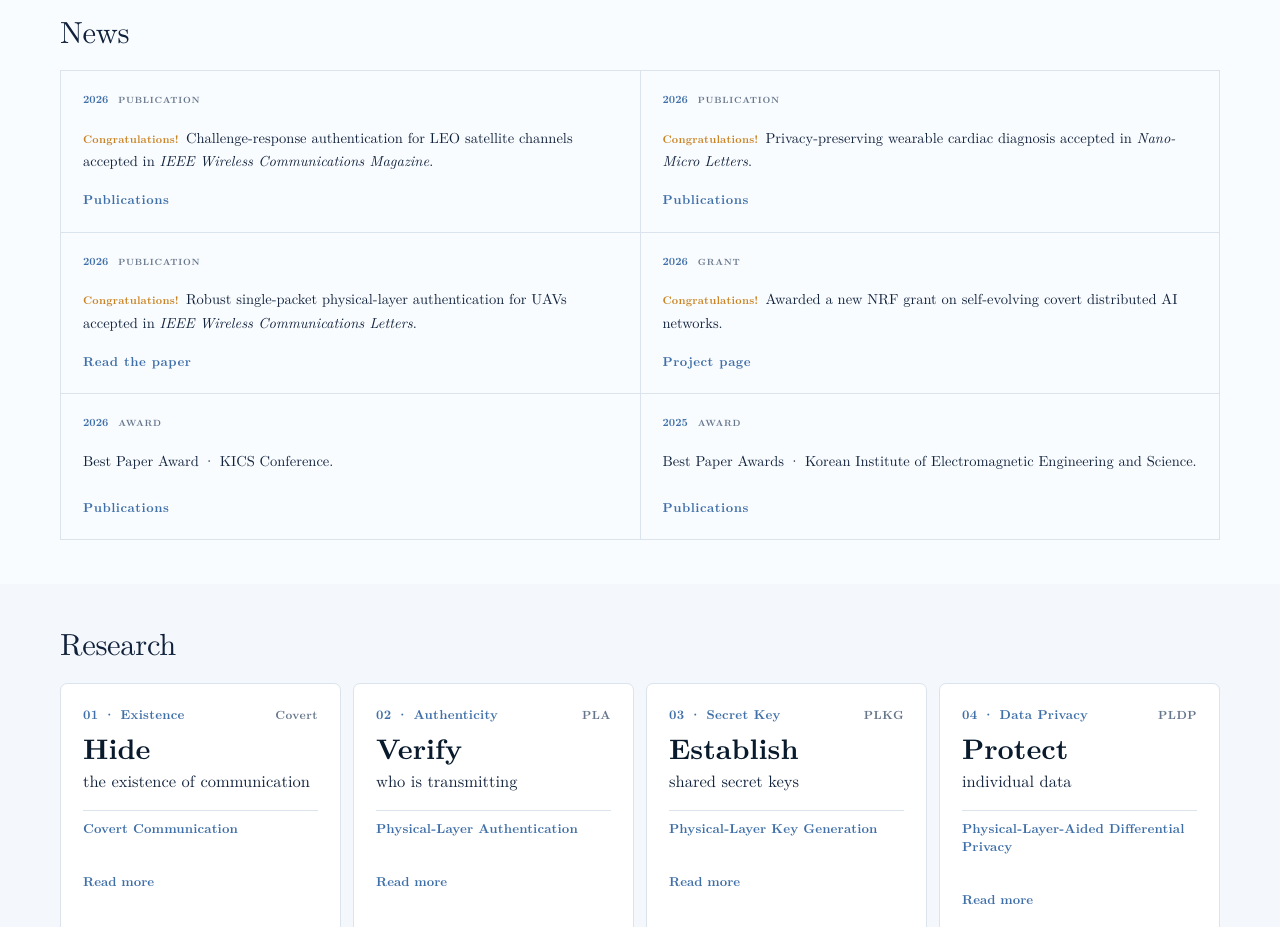
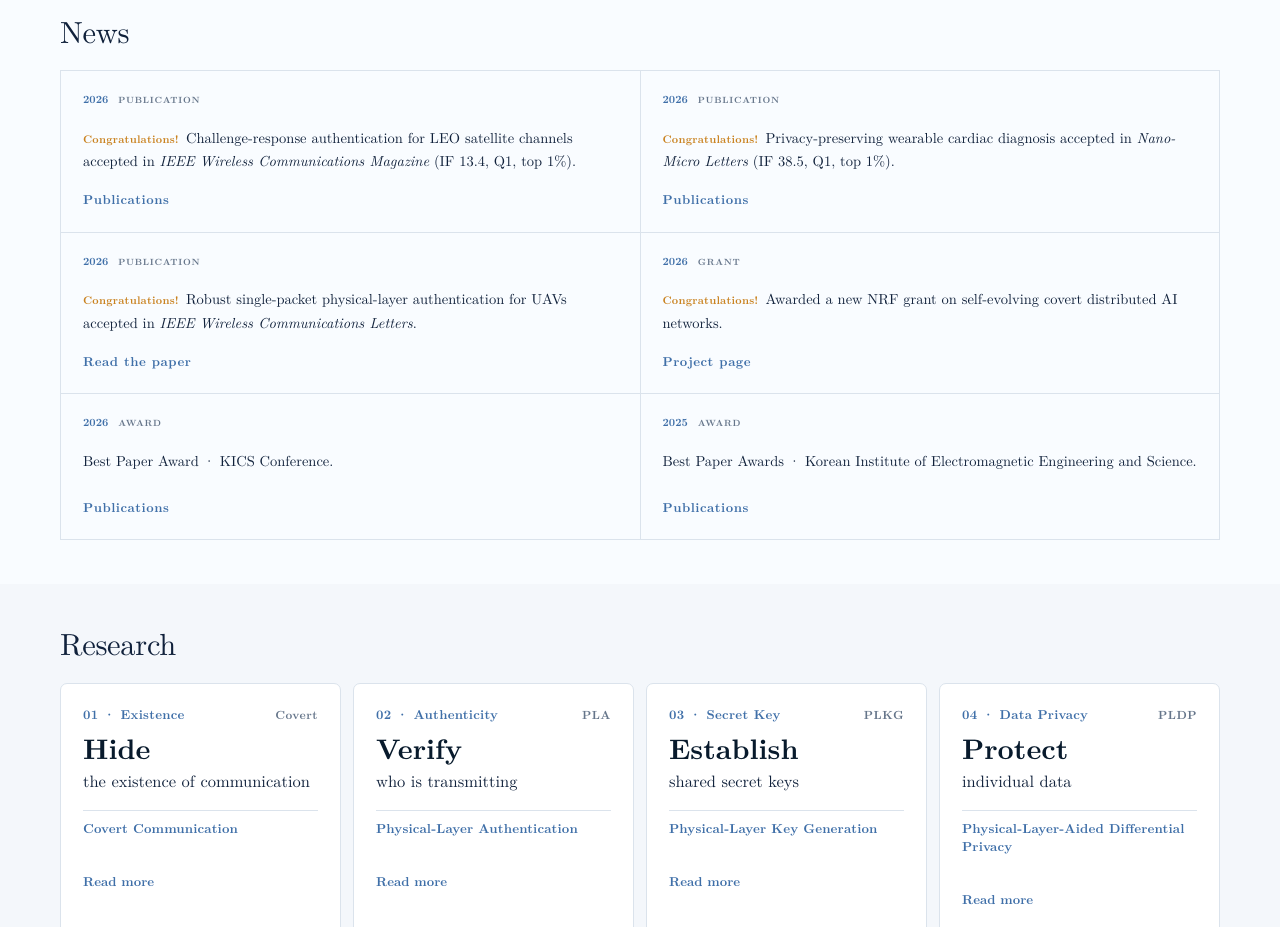
Before and after one commit to root-jylee/root-jylee.github.io, a plain HTML site: page index.html in a window 1280 px wide. Shown: the part 1140-2067 px from the top of the page. Drawn offline with Linux system fonts and the light colour scheme.

Commit message:
Add journal metrics to News acceptance cards (#17)
Append Impact Factor, quartile, and percentile to the IEEE WCM
(IF 13.4, Q1, top 1%) and Nano-Micro Letters (IF 38.5, Q1, top 1%)
acceptance News cards.


Claude-Session: https://claude.ai/code/session_01SH5JumREMWSvVFbqjGZATy

Co-authored-by: Claude <noreply@anthropic.com>

```diff
--- a/index.html
+++ b/index.html
@@ -85,8 +85,8 @@
     <div class="wrap">
       <div class="section-label-row"><h2 class="section-title">News</h2></div>
       <div class="home-news-list">
-        <a class="home-news-item" href="publications.html"><div><span>2026</span><b>Publication</b></div><p><span class="news-congrats">Congratulations!</span>Challenge-response authentication for LEO satellite channels accepted in <em>IEEE Wireless Communications Magazine</em>.</p><span class="news-card-link">Publications</span></a>
-        <a class="home-news-item" href="publications.html"><div><span>2026</span><b>Publication</b></div><p><span class="news-congrats">Congratulations!</span>Privacy-preserving wearable cardiac diagnosis accepted in <em>Nano-Micro Letters</em>.</p><span class="news-card-link">Publications</span></a>
+        <a class="home-news-item" href="publications.html"><div><span>2026</span><b>Publication</b></div><p><span class="news-congrats">Congratulations!</span>Challenge-response authentication for LEO satellite channels accepted in <em>IEEE Wireless Communications Magazine</em> (IF 13.4, Q1, top 1%).</p><span class="news-card-link">Publications</span></a>
+        <a class="home-news-item" href="publications.html"><div><span>2026</span><b>Publication</b></div><p><span class="news-congrats">Congratulations!</span>Privacy-preserving wearable cardiac diagnosis accepted in <em>Nano-Micro Letters</em> (IF 38.5, Q1, top 1%).</p><span class="news-card-link">Publications</span></a>
         <a class="home-news-item" href="https://doi.org/10.1109/LWC.2026.3700173" target="_blank" rel="noopener noreferrer"><div><span>2026</span><b>Publication</b></div><p><span class="news-congrats">Congratulations!</span>Robust single-packet physical-layer authentication for UAVs accepted in <em>IEEE Wireless Communications Letters</em>.</p><span class="news-card-link">Read the paper</span></a>
         <a class="home-news-item" href="projects.html"><div><span>2026</span><b>Grant</b></div><p><span class="news-congrats">Congratulations!</span>Awarded a new NRF grant on self-evolving covert distributed AI networks.</p><span class="news-card-link">Project page</span></a>
         <a class="home-news-item" href="publications.html#conference-papers"><div><span>2026</span><b>Award</b></div><p>Best Paper Award · KICS Conference.</p><span class="news-card-link">Publications</span></a>
```
